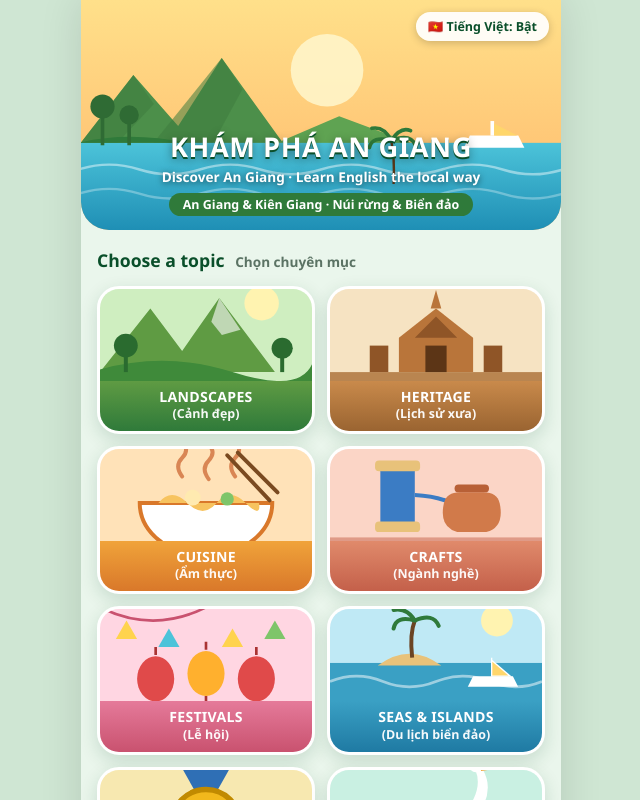
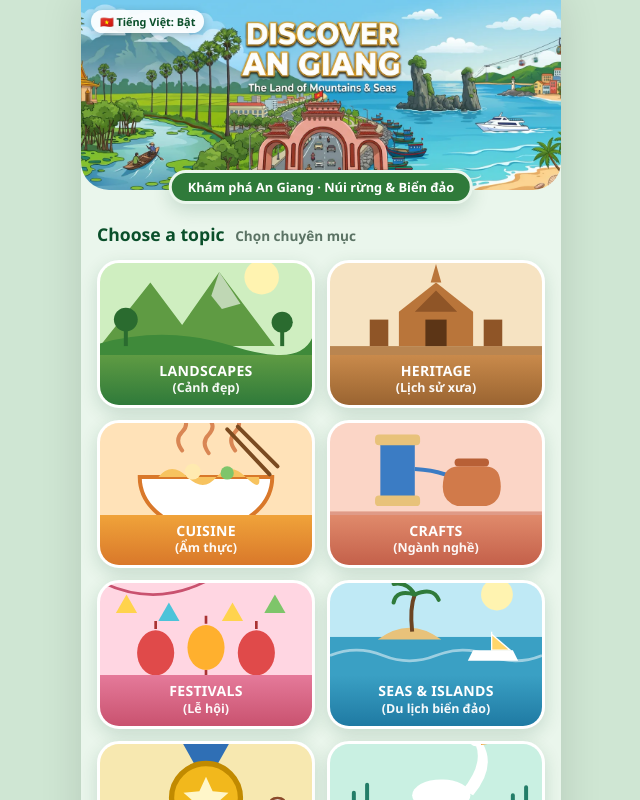
Before and after one commit to chunganhvu/discover-an-giang, a Next.js app: page / in a window 1280 px wide. Shown: the top 800 px of the page, without its empty margins (319-959 px from the left). Built offline with nearby package versions, Linux system fonts and the light colour scheme.

Commit message:
Use provided artwork as home banner
Co-Authored-By: Claude Sonnet 5.5 <noreply@anthropic.com>
Claude-Session: https://claude.ai/code/session_017VkgmbceZMdWb5JF3NJwu1

```diff
--- a/src/app/globals.css
+++ b/src/app/globals.css
@@ -35,24 +35,20 @@ button { font: inherit; cursor: pointer; }
 }
 
 /* ---------- Hero ---------- */
-.hero { position: relative; height: 230px; overflow: hidden; border-radius: 0 0 28px 28px; }
-.hero-art { position: absolute; inset: 0; width: 100%; height: 100%; }
-.hero-text { position: absolute; left: 0; right: 0; bottom: 14px; text-align: center; padding: 0 16px; }
-.hero h1 {
-  margin: 0; font-size: 1.7rem; letter-spacing: .02em; color: #fff; font-weight: 900;
-  text-shadow: 0 2px 0 #0a4f2a, 0 3px 10px rgba(0,0,0,.45);
+.hero { position: relative; height: 190px; border-radius: 0 0 28px 28px; margin-bottom: 14px; }
+.hero-art { display: block; width: 100%; height: 100%; object-fit: cover; object-position: center; border-radius: 0 0 28px 28px; }
+.hero-tag {
+  position: absolute; left: 50%; bottom: -14px; transform: translateX(-50%); white-space: nowrap; margin: 0;
+  padding: 5px 16px; border-radius: 999px; background: #2f7a3a; color: #fff; font-weight: 800; font-size: .8rem;
+  border: 3px solid var(--green-soft); box-shadow: var(--shadow);
 }
-.hero-sub { margin: 2px 0 6px; color: #fff; font-weight: 700; font-size: .85rem; text-shadow: 0 1px 6px rgba(0,0,0,.6); }
-.hero-tag {
-  display: inline-block; margin: 0; padding: 3px 14px; border-radius: 999px;
-  background: #2f7a3a; color: #fff; font-weight: 800; font-size: .78rem;
-}
+.sr-only { position: absolute; width: 1px; height: 1px; overflow: hidden; clip: rect(0 0 0 0); white-space: nowrap; }
 
 .vi-toggle {
   border: 0; border-radius: 999px; padding: 6px 12px; background: rgba(255,255,255,.92);
   color: var(--green-dark); font-weight: 800; font-size: .78rem; box-shadow: 0 2px 8px rgba(0,0,0,.2);
 }
-.hero .vi-toggle { position: absolute; top: 12px; right: 12px; }
+.hero .vi-toggle { position: absolute; top: 10px; left: 10px; padding: 4px 9px; font-size: .68rem; }
 
 /* ---------- Home grid ---------- */
 .home, .list, .modes { padding: 18px 16px 32px; }
--- a/src/components/Hero.tsx
+++ b/src/components/Hero.tsx
@@ -1,52 +1,23 @@
 import ViToggle from './ViToggle';
 
-/** Banner blending An Giang (mountains, cajuput forest, delta) and Kien Giang (sea, islands, boats). */
+const base = process.env.NEXT_PUBLIC_BASE_PATH ?? '';
+
+/** Banner artwork: An Giang (mountains, Khmer pagoda, delta) meets Kien Giang (sea, islets, Phu Quoc). */
 export default function Hero() {
   return (
     <header className="hero">
-      <svg className="hero-art" viewBox="0 0 400 190" preserveAspectRatio="xMidYMid slice" aria-hidden="true">
-        <defs>
-          <linearGradient id="sky" x1="0" y1="0" x2="0" y2="1">
-            <stop offset="0" stopColor="#ffe08a" />
-            <stop offset="1" stopColor="#ffb86b" />
-          </linearGradient>
-          <linearGradient id="sea" x1="0" y1="0" x2="0" y2="1">
-            <stop offset="0" stopColor="#4cc3d9" />
-            <stop offset="1" stopColor="#1f8fb5" />
-          </linearGradient>
-        </defs>
-        <rect width="400" height="190" fill="url(#sky)" />
-        <circle cx="205" cy="58" r="30" fill="#fff6c9" opacity=".9" />
-        <path d="M0 120 L45 62 L82 104 L118 48 L170 120Z" fill="#4c8f4a" />
-        <path d="M0 120 L45 62 L62 86 L30 120Z" fill="#3f7d3f" opacity=".55" />
-        <path d="M60 120 L118 48 L135 74 L110 120Z" fill="#3f7d3f" opacity=".55" />
-        <path d="M150 124 L215 96 L290 124Z" fill="#5fa352" />
-        <rect y="118" width="400" height="72" fill="url(#sea)" />
-        <path d="M0 140 Q25 132 50 140 T100 140 T150 140 T200 140 T250 140 T300 140 T350 140 T400 140" stroke="#fff" strokeOpacity=".45" strokeWidth="2" fill="none" />
-        <path d="M0 160 Q25 152 50 160 T100 160 T150 160 T200 160 T250 160 T300 160 T350 160 T400 160" stroke="#fff" strokeOpacity=".3" strokeWidth="2" fill="none" />
-        <path d="M0 118 Q40 108 90 118 Z" fill="#2f7a3a" />
-        <g fill="#2f6b34">
-          <rect x="18" y="92" width="3" height="28" />
-          <circle cx="19.5" cy="88" r="10" />
-          <rect x="40" y="98" width="3" height="22" />
-          <circle cx="41.5" cy="95" r="8" />
-        </g>
-        <g transform="translate(318 100)">
-          <path d="M0 22 L5 12 H45 L50 22Z" fill="#fff" />
-          <rect x="22" y="0" width="3" height="12" fill="#fff" />
-          <path d="M25 2 L44 12 H25Z" fill="#ffd66b" />
-        </g>
-        <g transform="translate(252 112)" stroke="#5b3a1a" strokeWidth="2" fill="#2f7a3a">
-          <path d="M8 40 Q9 18 6 4" fill="none" />
-          <path d="M6 4 Q-10 0 -12 10 M6 4 Q22 -2 26 8 M6 4 Q0 -8 -10 -6 M6 4 Q14 -8 22 -4" fill="none" stroke="#2f7a3a" strokeWidth="3" strokeLinecap="round" />
-        </g>
-      </svg>
+      {/* eslint-disable-next-line @next/next/no-img-element */}
+      <img
+        className="hero-art"
+        src={`${base}/images/banner.webp`}
+        alt="Discover An Giang – The Land of Mountains & Seas"
+        width={1600}
+        height={528}
+        fetchPriority="high"
+      />
+      <h1 className="sr-only">Khám phá An Giang – Discover An Giang</h1>
       <ViToggle />
-      <div className="hero-text">
-        <h1>KHÁM PHÁ AN GIANG</h1>
-        <p className="hero-sub">Discover An Giang · Learn English the local way</p>
-        <p className="hero-tag">An Giang &amp; Kiên Giang · Núi rừng &amp; Biển đảo</p>
-      </div>
+      <p className="hero-tag">Khám phá An Giang · Núi rừng &amp; Biển đảo</p>
     </header>
   );
 }
```
Also changed, not shown: public/images/banner.webp (added).
